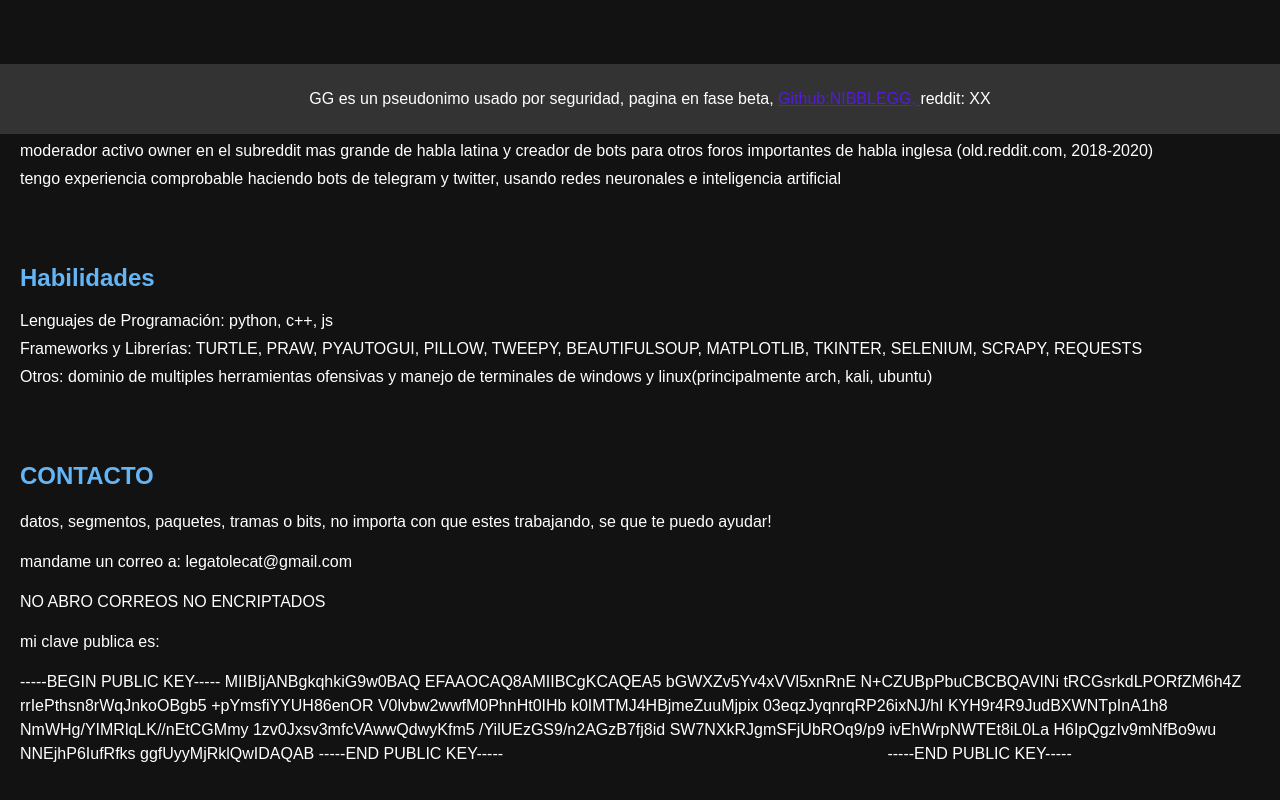
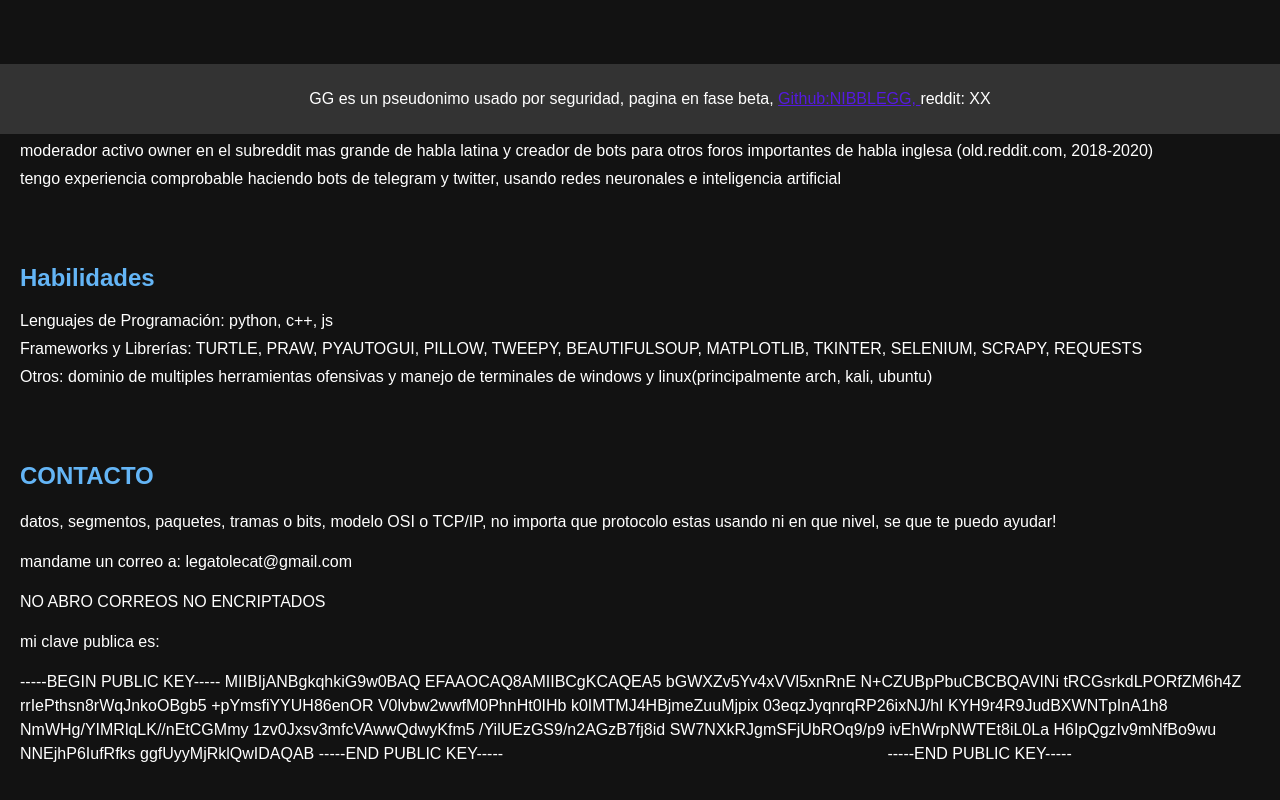
Before and after one commit to NIBBLEGG/Portafolio.github.io, a plain HTML site: page index.html in a window 1280 px wide. Shown: the part 666-1466 px from the top of the page. Drawn offline with Linux system fonts and the light colour scheme.

Commit message:
Update1 index.html

```diff
--- a/index.html
+++ b/index.html
@@ -113,7 +113,7 @@
     </section>
     <section>
         <h2>CONTACTO</h2>
-        <p>datos, segmentos, paquetes, tramas o bits, no importa con que estes trabajando, se que te puedo ayudar!</p>
+        <p>datos, segmentos, paquetes, tramas o bits, modelo OSI o TCP/IP, no importa que protocolo estas usando ni en que nivel, se que te puedo ayudar!</p>
         <p>mandame un correo a: legatolecat@gmail.com
 
 
```
